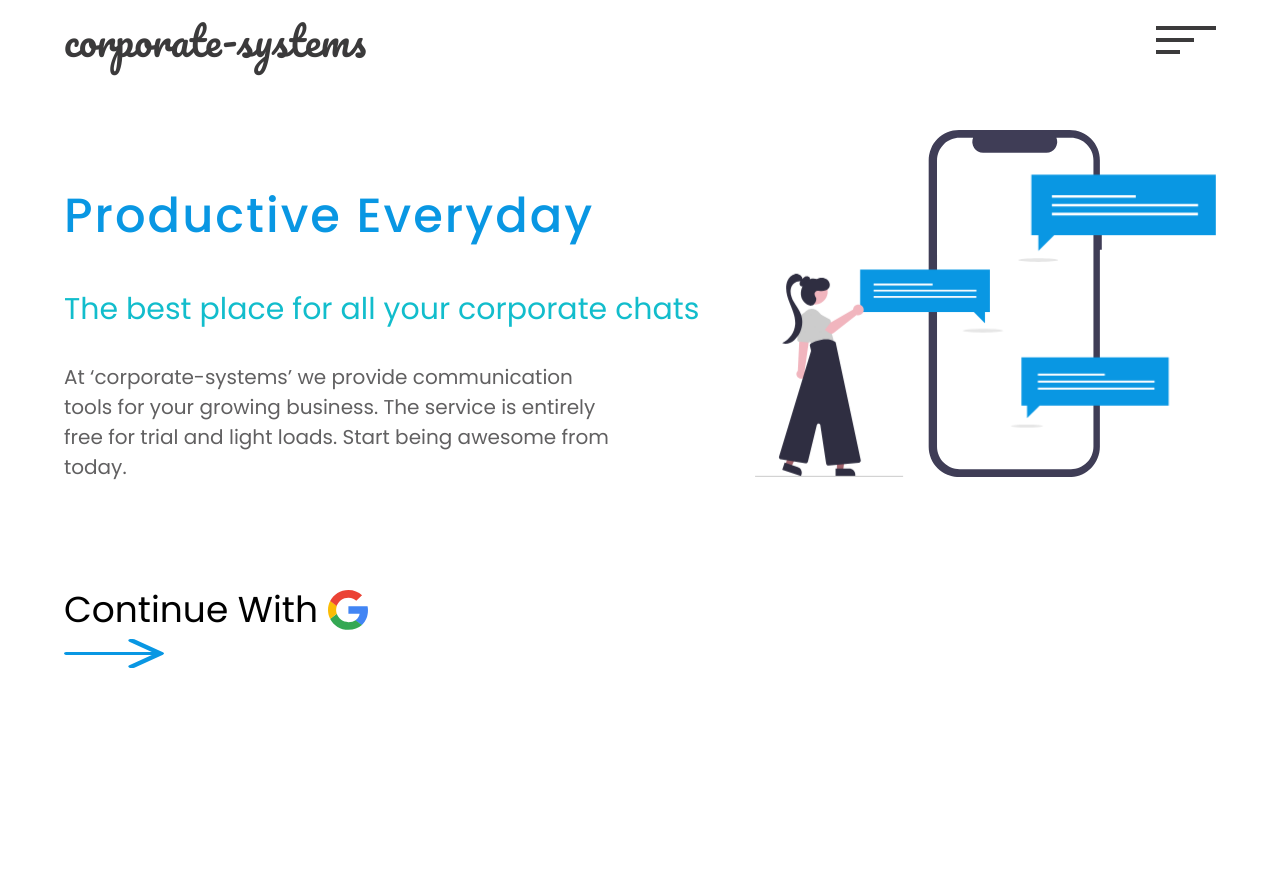
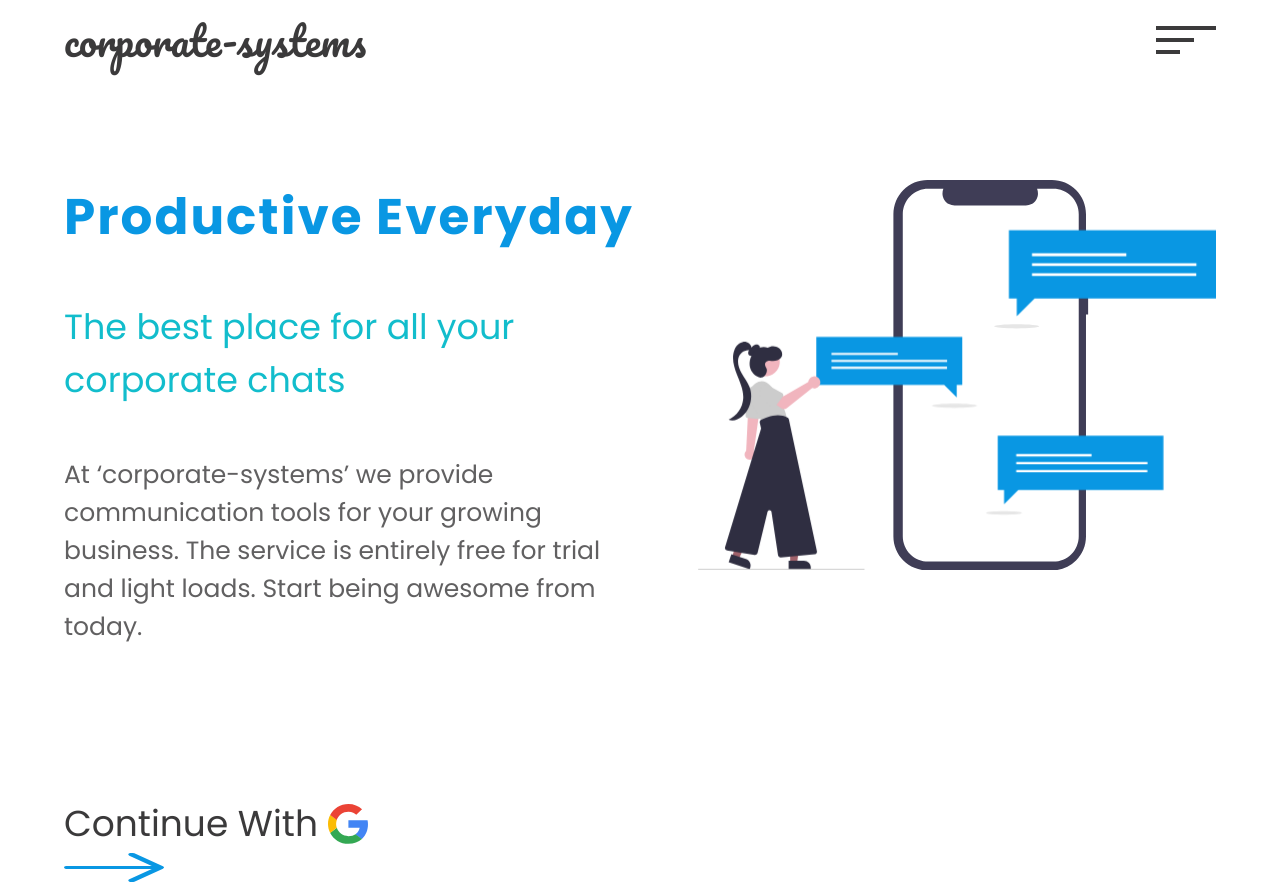
Before and after one commit to TheNinza/corporate-communication, a React (Create React App) app: page / in a window 1280 px wide. Before the commit the page ends 800 px from the top, so only its background shows below. Built offline with nearby package versions, Linux system fonts and the light colour scheme.

Commit message:
adjusted some basic styles to match the design

```diff
--- a/src/pages/homepage/homepage.styles.scss
+++ b/src/pages/homepage/homepage.styles.scss
@@ -60,37 +60,38 @@
     .left-content {
       display: flex;
       flex-direction: column;
-      width: 60%;
+      width: 55%;
 
       .heading {
         color: $primary-blue;
         margin-top: 100px;
-        font-size: 48px;
-        font-weight: 500;
+        font-size: 50px;
+        font-weight: bold;
         letter-spacing: 2px;
       }
 
       .subheading {
         color: $greenish-blue;
-        margin-top: 35px;
-        font-size: 30px;
+        margin-top: 45px;
+        font-size: 35px;
       }
 
       .whatwedo {
         color: $primary-grey;
-        width: 80%;
-        font-size: 20px;
-        margin-top: 30px;
+        width: 90%;
+        font-size: 25px;
+        margin-top: 50px;
       }
 
       .google-signin-section {
-        margin-top: 100px;
+        margin-top: 150px;
         cursor: pointer;
 
         .google-signin {
           font-size: 36px;
           display: flex;
           align-items: center;
+          color: $primary-black;
           .google-icon {
             width: 40px;
             height: 40px;
@@ -101,14 +102,14 @@
     }
 
     .right-content {
-      width: 40%;
+      width: 45%;
       .hero-image-container {
         width: 100%;
         height: 100%;
         .hero-image {
           width: 100%;
           height: auto;
-          margin-top: 50px;
+          margin-top: 100px;
         }
       }
     }
```
